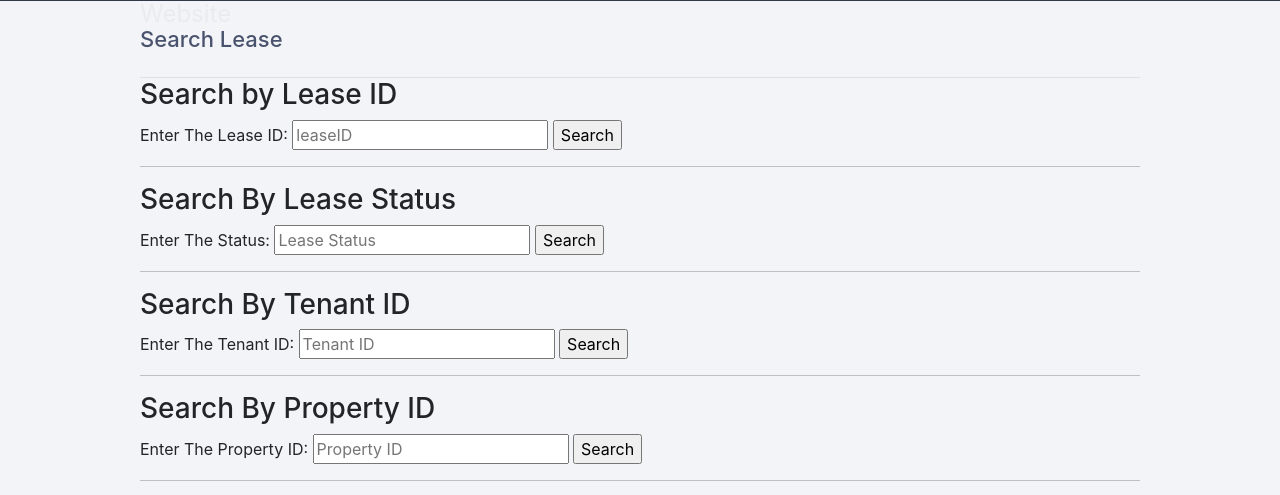
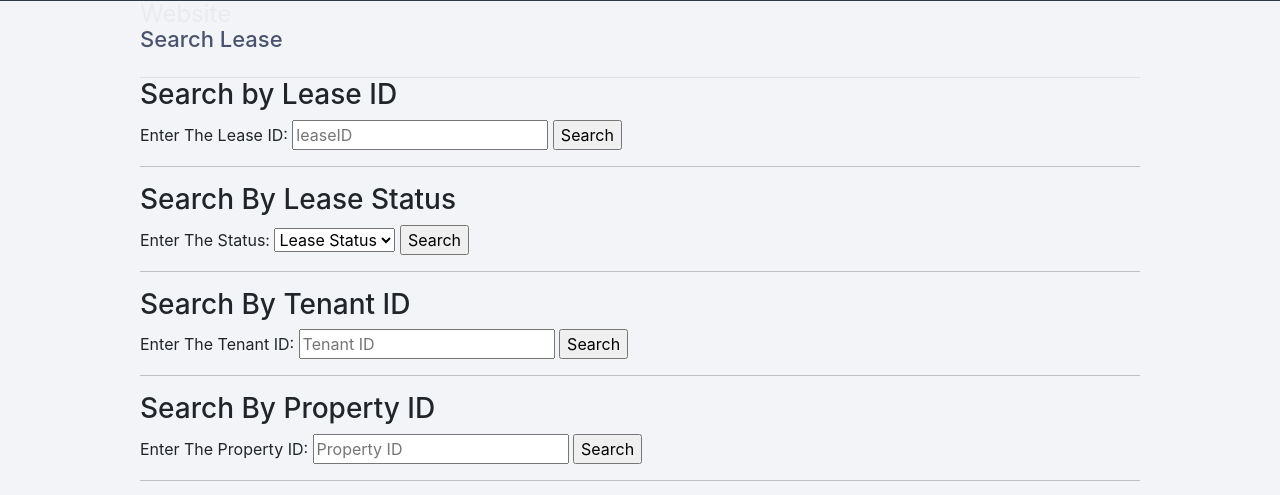
Before and after one commit to Jasontibaldo/SoftwareEngineering, a Flask app: page /searchLease/ in a window 1280 px wide; the page is wider, and only the part inside the window is pictured. Shown: the part 83-578 px from the top of that part. Run offline with Flask 2, Linux system fonts and the light colour scheme; some libraries are stand-ins or nearby versions.

Commit message:
Added dropdown for lease status

```diff
--- a/pythonlogin/templates/newOwner.html
+++ b/pythonlogin/templates/newOwner.html
@@ -47,6 +47,7 @@
 
 				<label for="state">State</label>
 				<select name="state" id="state" required>
+					<option value="" disabled selected hidden>State</option>
 					<option value="AL">Alabama</option>
 					<option value="AK">Alaska</option>
 					<option value="AZ">Arizona</option>
--- a/pythonlogin/templates/searchLease.html
+++ b/pythonlogin/templates/searchLease.html
@@ -30,8 +30,14 @@
 <h3>Search By Lease Status</h3>
 <form action="{{ url_for('searchLeaseByStatus') }}" method="post" autocomplete="off">
     <label for="leaseStatus">Enter The Status:</label>
-    <input type="text" name="leaseStatus" placeholder="Lease Status" id="leaseStatus" required>
-	<input type="submit" value="Search">
+    <select name = "leaseStatus" placeholder="Lease Status" id="leaseStatus" required>
+        <option value="" disabled selected hidden>Lease Status</option>
+        <option value = "active"> Active</option>
+        <option value = "Checked In">Checked In</option>
+        <option value = "Checked Out">Checked Out</option>
+        <option value = "cancelled">Cancelled</option>
+    </select>
+    <input type="submit" value="Search">
 </form>
 
 <hr>
```
